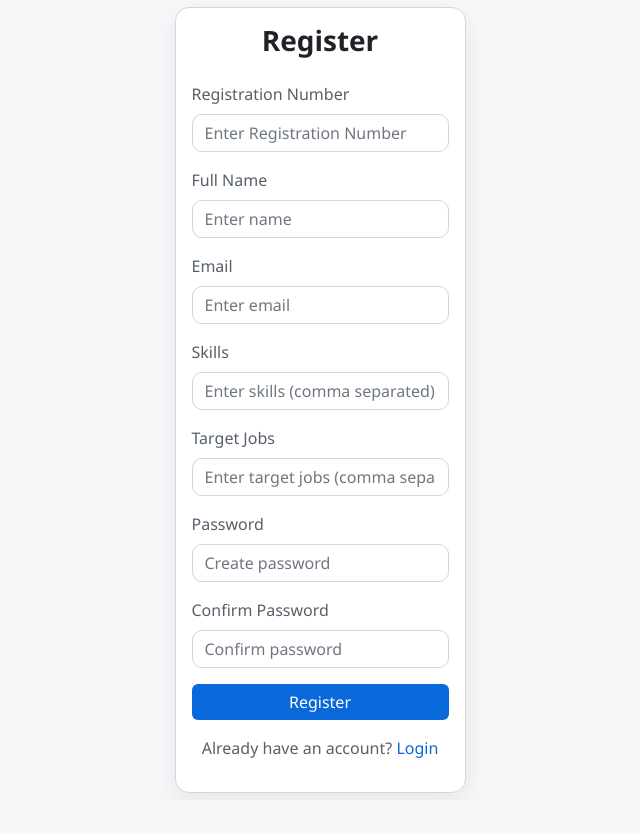
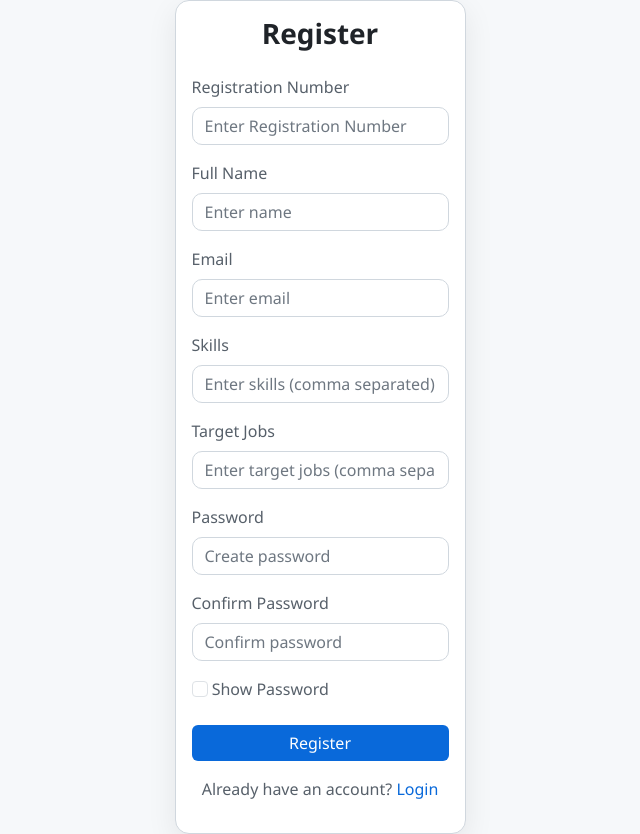
Before and after one commit to OmSai-HonouredOne/paramarshakarah, a Flask app: page /auth/register in a window 1280 px wide. Shown: the whole page, without its empty margins (320-960 px from the left). Before the commit the page ends 797 px from the top, so only its background shows below. Run offline with Flask 3, Linux system fonts and the light colour scheme; some libraries are stand-ins or nearby versions.

Commit message:
Added Show Password CheckBox

```diff
--- a/cgs/templates/auth/baseauth.html
+++ b/cgs/templates/auth/baseauth.html
@@ -23,6 +23,21 @@
             </div>
         </div>
     </div>
+    <script>
+        function togglePassword() {
+            var passwordField = document.getElementById("password");
+            var cpasswordField = document.getElementById("cpassword");
+
+            if (passwordField.type === "password") {
+                passwordField.type = "text";
+                if (cpasswordField) cpasswordField.type = "text";
+            } else {
+                passwordField.type = "password";
+                if (cpasswordField) cpasswordField.type = "password";
+            }
+        }
+    </script>
+    <script src="https://cdn.jsdelivr.net/npm/bootstrap@5.3.2/dist/js/bootstrap.bundle.min.js"></script>
 
 </body>
 
--- a/cgs/templates/auth/register.html
+++ b/cgs/templates/auth/register.html
@@ -30,12 +30,17 @@
 
   <div class="mb-3">
     <label class="form-label">Password</label>
-    <input type="password" class="form-control" placeholder="Create password" name="password" required>
+    <input type="password" class="form-control" placeholder="Create password" id="password" name="password" required>
   </div>
 
   <div class="mb-3">
     <label class="form-label">Confirm Password</label>
-    <input type="password" class="form-control" placeholder="Confirm password" name="confirm_password" required>
+    <input type="password" class="form-control" placeholder="Confirm password" id="cpassword" name="confirm_password" required>
+  </div>
+
+  <div class="mb-3">
+    <input type="checkbox" class="form-check-input" id="showPassword" onclick="togglePassword()">
+    <label for="showPassword" class="form-label">Show Password</label>
   </div>
 
   <button type="submit" class="btn btn-success w-100">Register</button>
```
Also changed, not shown: cgs/templates/auth/login.html (+6 -1 lines).
